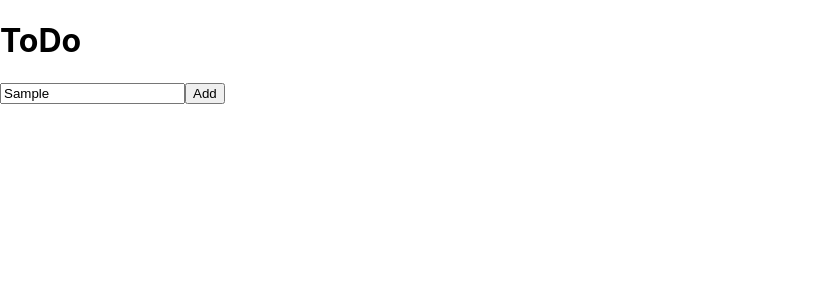
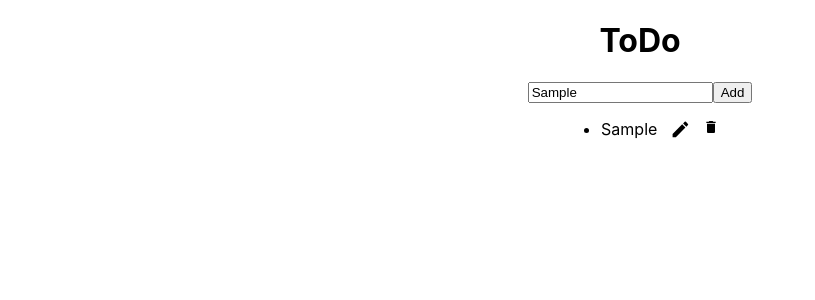
Before and after one commit to rajeevcodehub/practice, a React (Create React App) app in the folder practice/: page /ToDo in a window 1280 px wide. Both pictures are taken after typing "Sample" into the empty fields and a click on the button "Add". Shown: the top 300 px of the page, without its empty margins (0-815 px from the left). Built offline with nearby package versions, Linux system fonts and the light colour scheme.

Commit message:
to do task

```diff
--- a/practice/package.json
+++ b/practice/package.json
@@ -8,6 +8,7 @@
     "@testing-library/user-event": "^13.5.0",
     "react": "^18.2.0",
     "react-dom": "^18.2.0",
+    "react-icons": "^5.0.1",
     "react-router-dom": "^6.22.3",
     "react-scripts": "5.0.1",
     "web-vitals": "^2.1.4"
--- a/practice/src/App.css
+++ b/practice/src/App.css
@@ -4,8 +4,24 @@
   justify-content: center;
 }
 
-.startStopButtons{
+.startStopButtons {
   display: flex;
   gap: 1%;
   justify-content: center;
 }
+
+.toDoHeading {
+  display: flex;
+  justify-content: center;
+}
+
+.toDoCreate {
+  display: flex;
+  justify-content: center;
+}
+
+.toDoItems {
+  display: flex;
+  justify-content: center;
+  gap: 1%;
+}
--- a/practice/src/component/ToDo.js
+++ b/practice/src/component/ToDo.js
@@ -1,19 +1,57 @@
 import React, { useRef, useState } from "react";
+import { MdEdit } from "react-icons/md";
+import { MdDelete } from "react-icons/md";
 const ToDo = () => {
-  const [toDo, setToDo] = useState([]);
+  const [toDos, setToDos] = useState([]);
   const ref = useRef();
 
-  const handleAddButtonTask = () => {
-    console.log(ref.current .value);
-    setToDo(...toDo, ref.current.value)
-  }
-  console.log(toDo);
+  const handleAddTask  = () => {
+    setToDos((toDos) => [
+      ...toDos,
+      { task: ref.current.value, key: toDos.length + 1 },
+    ]);
+  };
+
+  const handleEdit = (key) => {
+    console.log(key);
+  };
+
+  const handleDelete = (key2) => {
+    let res = toDos.filter((task, key) => {
+      return key2 - 1 !== key;
+    });
+    setToDos(res);
+  };
 
   return (
     <div>
-      <h1>ToDo</h1>
-      <input ref = {ref} type="text" placeholder="Enter To Do Task" />
-      <button onClick={handleAddButtonTask}>Add</button>
+      <h1 className="toDoHeading">ToDo</h1>
+      <div className="toDoCreate">
+        <input ref={ref} type="text" placeholder="Enter To Do Task" />
+        <button onClick={handleAddTask}>Add</button>
+      </div>
+      <div className="toDoList">
+        <ul>
+          {toDos?.map(({ task, key }) => {
+            return task ? (
+              <div className="toDoItems">
+                <li>{task}</li>{" "}
+                <MdEdit
+                  onClick={() => {
+                    handleEdit(key);
+                  }}
+                  style={{ fontSize: "1.3em" }}
+                />
+                <MdDelete
+                  onClick={() => {
+                    handleDelete(key);
+                  }}
+                />
+              </div>
+            ) : null;
+          })}
+        </ul>
+      </div>
     </div>
   );
 };
```
Also changed, not shown: 1 other file (tests, documents, lock files or other folders).
